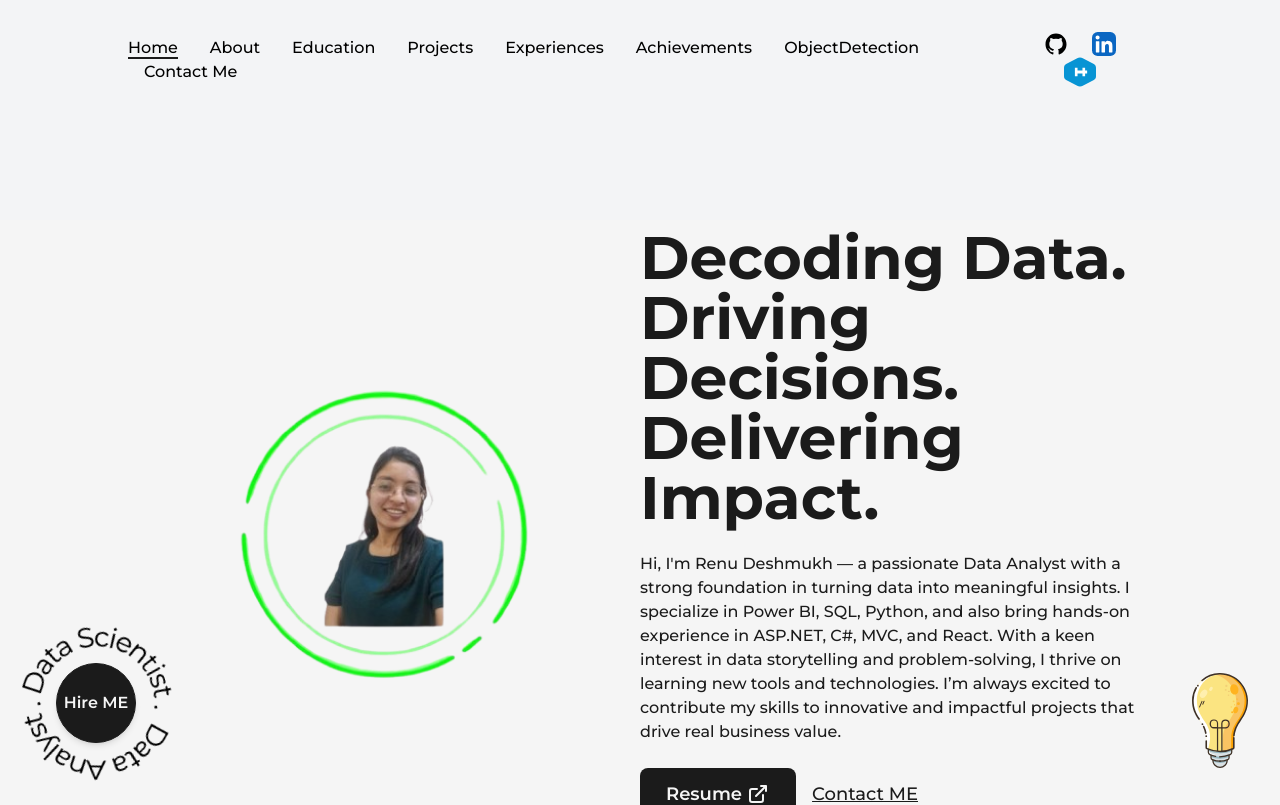
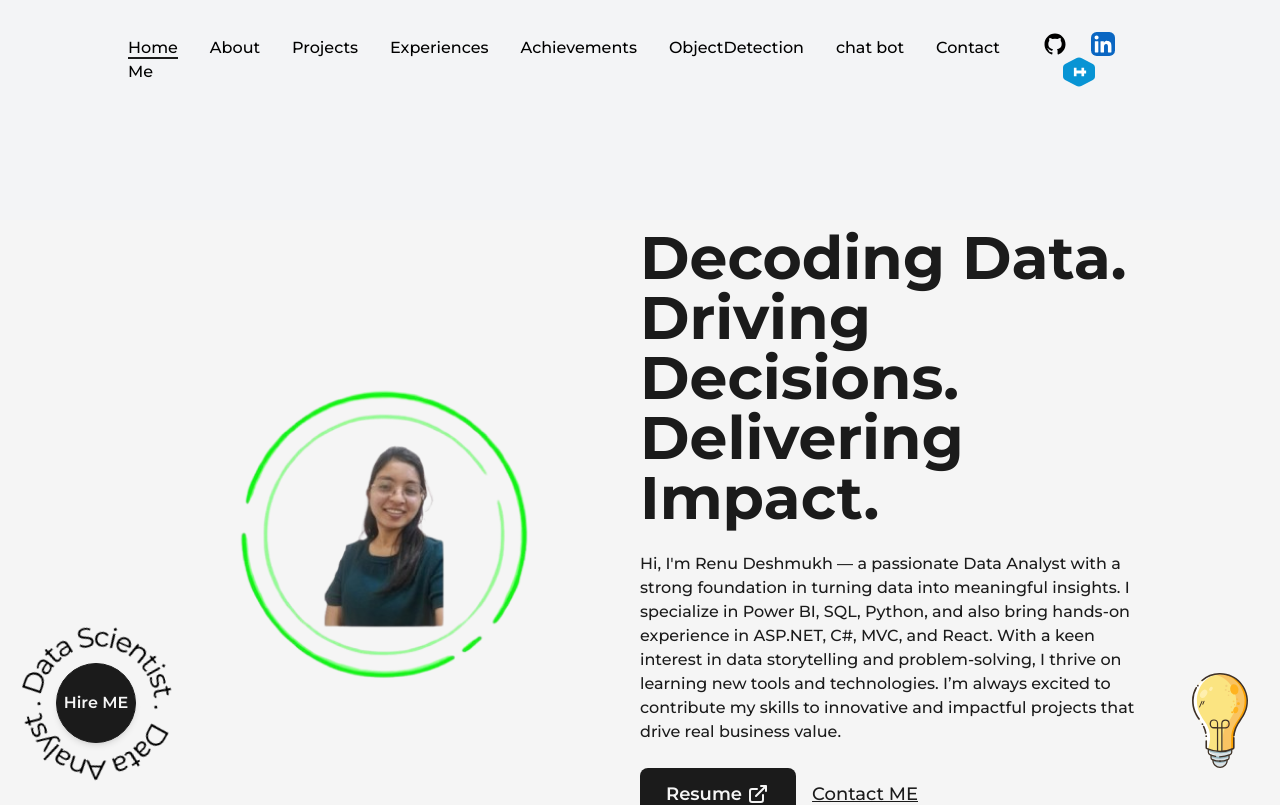
Before and after one commit to renudeshmukh940/My_Portfolio, a Next.js app: page / in a window 1280 px wide. Shown: the top 805 px of the page. Built offline with nearby package versions, Linux system fonts and the light colour scheme.

Commit message:
Update NavBar.js

```diff
--- a/src/components/NavBar.js
+++ b/src/components/NavBar.js
@@ -64,11 +64,11 @@ function NavBar() {
                 <nav>
                     <CustomLink href="/" title={"Home"} className='mr-4' />
                     <CustomLink href="/about" title={"About"} className='mx-4' />
-                    <CustomLink href="/Educations" title={"Education"} className='mx-4' />
                     <CustomLink href="/projects" title={"Projects"} className='mx-4' />
                     <CustomLink href="/ExperiencesPage" title={"Experiences"} className='mx-4' />
                     <CustomLink href="/achievements" title={"Achievements"} className='mx-4' />
                     <CustomLink href="/ObjectDetection" title={"ObjectDetection"} className='mx-4' />
+                     <CustomLink href="/chatbot" title={"chat bot"} className='mx-4' />
                     <CustomLink href="/contacts" title={"Contact Me"} className='mx-4' />
                 </nav>
 
@@ -105,11 +105,11 @@ function NavBar() {
                         <nav className='flex items-center flex-col justify-center'>
                             <CustomMobileLink href="/" title={"Home"} className='' toggle={handleClick} />
                             <CustomMobileLink href="/about" title={"About"} className='' toggle={handleClick} />
-                            <CustomMobileLink href="/Educations" title={"Education"} className='' toggle={handleClick} />
                             <CustomMobileLink href="/projects" title={"Projects"} className='' toggle={handleClick} />
                             <CustomMobileLink href="/achievements" title={"Achievements"} className='' toggle={handleClick} />
                             <CustomMobileLink href="/ExperiencesPage" title={"Experiences"} className='' toggle={handleClick} />
                             <CustomMobileLink href="/ObjectDetection" title={"ObjectDetection"} className='' toggle={handleClick} />
+                            <CustomMobileLink href="/chatbot" title={"chat bot"} className='' toggle={handleClick} />
                             <CustomMobileLink href="/contacts" title={"Contact Me"} className='' toggle={handleClick} />
                         </nav>
 
```
